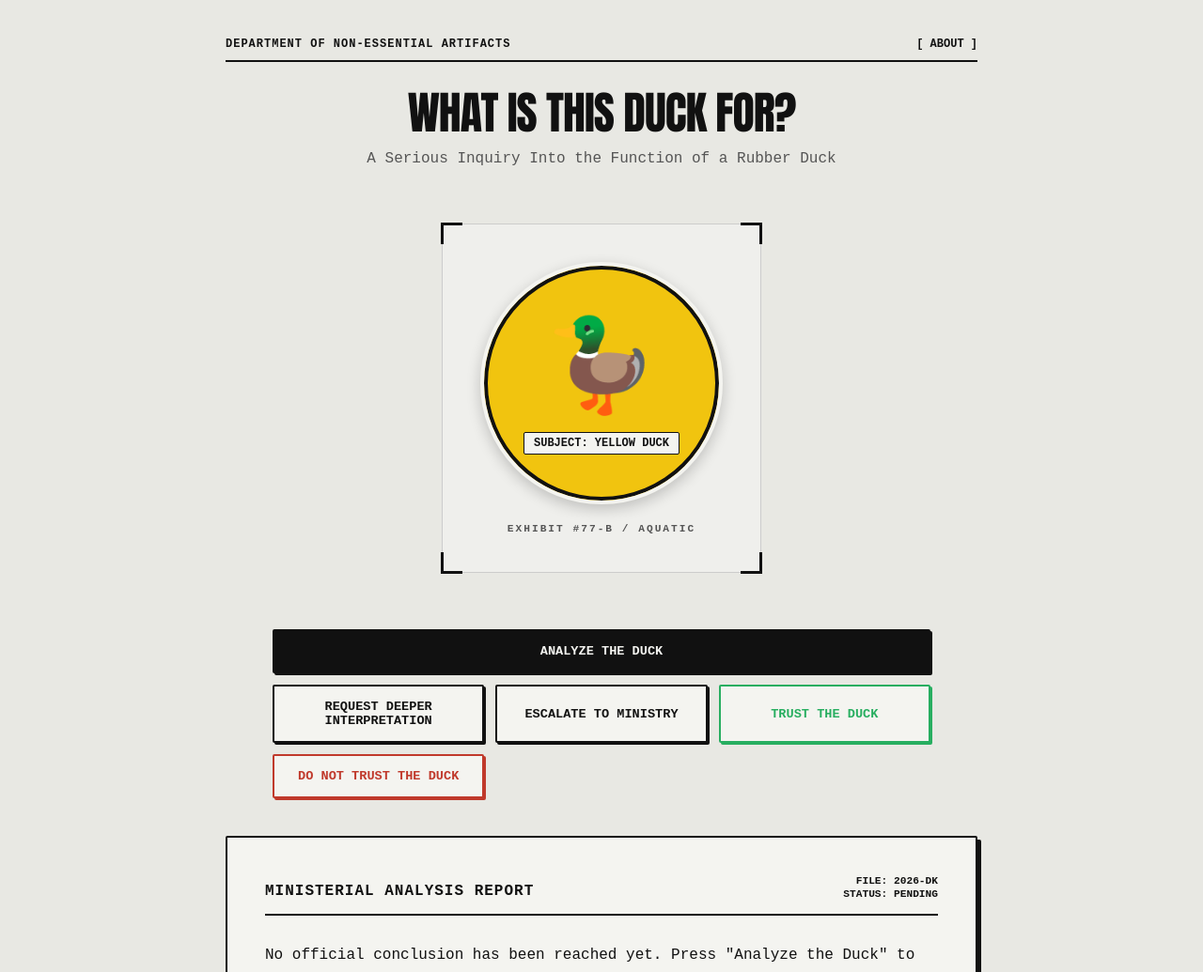
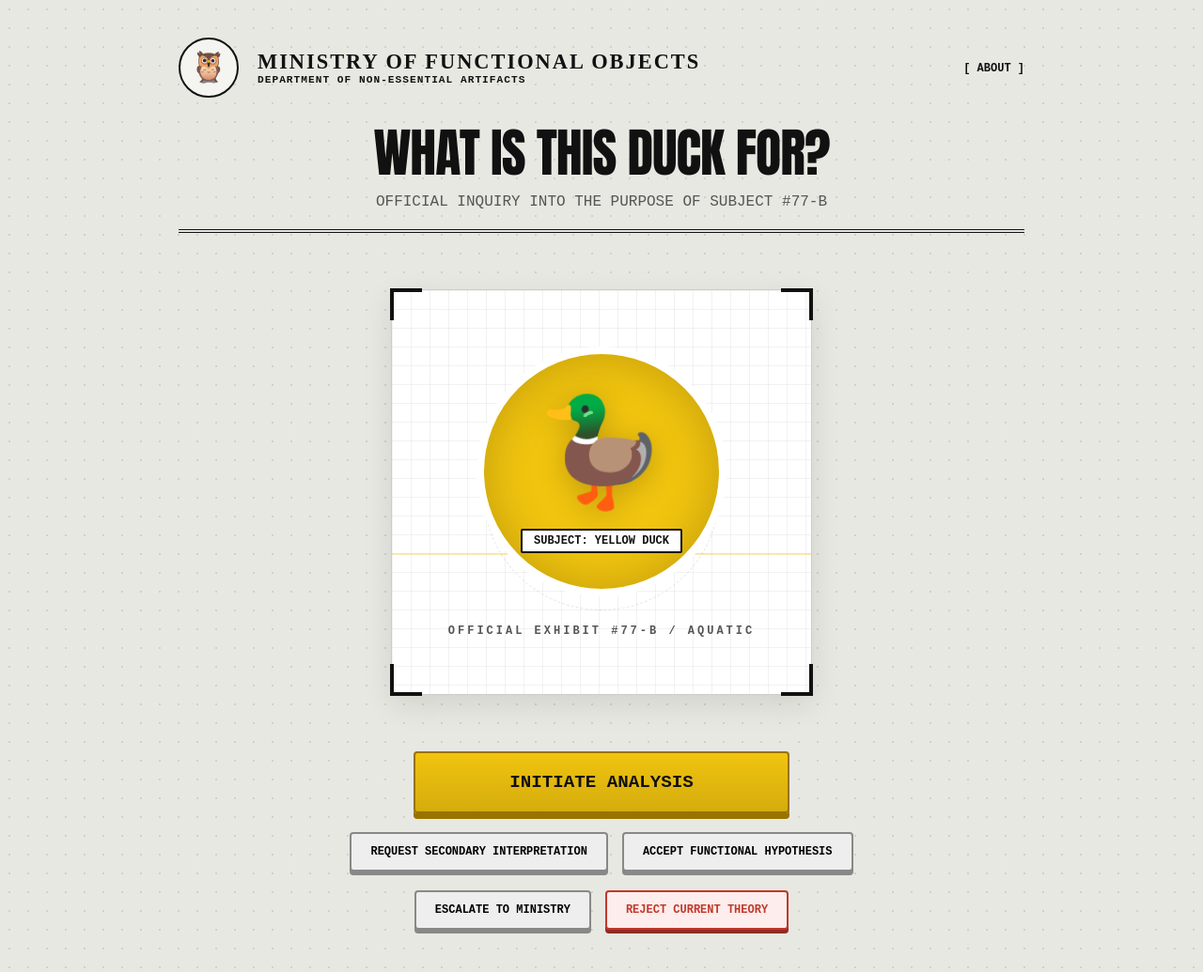
Before and after one commit to hericlibong/What_Is_This_Duck_For, a FastAPI app: page / in a window 1280 px wide. Shown: the top 1035 px of the page at 94% size. Run offline with FastAPI, Linux system fonts and the light colour scheme.

Commit message:
Enhance UI with institutional design updates; redesign header, buttons, and report panel; improve CSS styles for clarity and aesthetics

```diff
--- a/app/static/css/style.css
+++ b/app/static/css/style.css
@@ -8,11 +8,15 @@
     --distrust-color: #c0392b;
     --font-ui: "Courier New", Courier, monospace; /* Bureaucratic typewriter/data font */
     --font-heading: "Impact", "Times New Roman", serif; /* Serious institutional header */
+    --btn-shadow: 0 4px 0 #888;
+    --btn-shadow-active: 0 1px 0 #888;
 }
 
 body {
     font-family: var(--font-ui);
     background-color: #e8e8e3; /* Slightly darker institutional wall color */
+    background-image: radial-gradient(#d1d1ca 1px, transparent 1px);
+    background-size: 20px 20px;
     color: var(--primary-color);
     margin: 0;
     padding: 40px 20px;
@@ -21,64 +25,81 @@ body {
 }
 
 .container {
-    max-width: 800px;
+    max-width: 900px;
     width: 100%;
     text-align: center;
 }
 
-/* Header Styles */
+/* Header Styles - Ministerial Banner */
 .site-header {
     margin-bottom: 60px;
+    border-bottom: 4px double var(--border-color);
+    padding-bottom: 20px;
+}
+
+.ministerial-banner {
+    display: flex;
+    align-items: center;
+    gap: 20px;
+    margin-bottom: 30px;
     text-align: left;
 }
 
-.letterhead-top {
+.crest-placeholder {
+    width: 60px;
+    height: 60px;
+    border: 2px solid var(--border-color);
+    border-radius: 50%;
     display: flex;
-    justify-content: space-between;
     align-items: center;
-    border-bottom: 2px solid var(--border-color);
-    padding-bottom: 10px;
-    margin-bottom: 30px;
-    font-size: 0.75rem;
-    font-weight: bold;
-    text-transform: uppercase;
+    justify-content: center;
+    background: var(--bg-light);
+    font-size: 2rem;
 }
 
-.dept-label {
+.ministerial-titles {
+    flex-grow: 1;
+}
+
+.main-dept {
+    font-family: "Times New Roman", serif;
+    font-weight: 900;
+    font-size: 1.4rem;
+    letter-spacing: 2px;
+}
+
+.sub-dept {
+    font-size: 0.7rem;
+    font-weight: bold;
     letter-spacing: 1px;
 }
 
 .minimal-nav a {
     color: var(--primary-color);
     text-decoration: none;
+    font-size: 0.75rem;
+    font-weight: bold;
 }
 
 .minimal-nav a:hover {
     text-decoration: underline;
 }
 
-.title-block {
-    text-align: center;
-}
-
-header h1 {
+.title-block h1 {
     font-family: var(--font-heading);
-    font-size: 3rem;
-    margin: 0 0 5px 0;
+    font-size: 3.5rem;
+    margin: 20px 0 5px 0;
     letter-spacing: -1px;
     text-transform: uppercase;
     line-height: 1;
 }
 
-.subtitle {
+.title-block .subtitle {
     font-family: var(--font-ui);
     color: var(--text-muted);
     font-size: 1rem;
     margin-bottom: 0;
-    text-transform: none;
-    letter-spacing: 0;
-    border-bottom: none;
-    padding-bottom: 0;
+    text-transform: uppercase;
 }
 
 /* Duck Display Area - Exhibit Framing */
@@ -88,18 +109,55 @@ header h1 {
 
 .exhibit-frame {
     position: relative;
-    padding: 40px;
+    padding: 60px;
     border: 1px solid #ccc;
-    background-color: rgba(255,255,255,0.3);
+    background-color: white;
+    background-image:
+        linear-gradient(rgba(0,0,0,0.05) 1px, transparent 1px),
+        linear-gradient(90deg, rgba(0,0,0,0.05) 1px, transparent 1px);
+    background-size: 20px 20px;
     display: inline-block;
     margin: 0 auto;
+    box-shadow: 0 10px 30px rgba(0,0,0,0.1);
+}
+
+.scan-overlay {
+    position: absolute;
+    top: 0; left: 0; width: 100%; height: 100%;
+    pointer-events: none;
+    overflow: hidden;
+}
+
+.scan-line {
+    position: absolute;
+    width: 100%;
+    height: 2px;
+    background: rgba(241, 196, 15, 0.3);
+    top: 0;
+    animation: scan 4s linear infinite;
+}
+
+.radar-ring {
+    position: absolute;
+    top: 50%; left: 50%;
+    transform: translate(-50%, -50%);
+    border: 1px solid rgba(0,0,0,0.1);
+    border-radius: 50%;
+}
+
+.r1 { width: 150px; height: 150px; }
+.r2 { width: 250px; height: 250px; border-style: dashed; }
+
+@keyframes scan {
+    0% { top: 0; }
+    100% { top: 100%; }
 }
 
 .frame-corner {
     position: absolute;
-    width: 20px;
-    height: 20px;
-    border: 3px solid var(--primary-color);
+    width: 30px;
+    height: 30px;
+    border: 4px solid var(--primary-color);
 }
 
 .top-left { top: -2px; left: -2px; border-right: none; border-bottom: none; }
@@ -108,16 +166,18 @@ header h1 {
 .bottom-right { bottom: -2px; right: -2px; border-left: none; border-top: none; }
 
 .exhibit-id {
-    margin-top: 20px;
-    font-size: 0.7rem;
+    margin-top: 30px;
+    font-size: 0.75rem;
     font-weight: bold;
     color: var(--text-muted);
-    letter-spacing: 2px;
+    letter-spacing: 3px;
 }
 
 .duck-container {
     display: flex;
     justify-content: center;
+    position: relative;
+    z-index: 2;
 }
 
 .duck-image-placeholder {
@@ -129,12 +189,13 @@ header h1 {
     flex-direction: column;
     justify-content: center;
     align-items: center;
-    box-shadow: inset 0 0 0 4px var(--border-color), 0 5px 15px rgba(0,0,0,0.2);
-    border: 4px solid var(--bg-light);
+    box-shadow: inset 0 0 50px rgba(0,0,0,0.2);
+    border: 8px solid white;
 }
 
 .duck-emoji {
-    font-size: 6rem;
+    font-size: 7rem;
+    filter: drop-shadow(0 5px 15px rgba(0,0,0,0.2));
 }
 
 .label {
@@ -142,139 +203,163 @@ header h1 {
     font-weight: bold;
     font-size: 0.75rem;
     color: var(--primary-color);
-    background: var(--bg-light);
-    padding: 4px 10px;
-    border: 1px solid var(--border-color);
+    background: white;
+    padding: 4px 12px;
+    border: 2px solid var(--border-color);
     border-radius: 2px;
-    text-transform: uppercase;
 }
 
-/* Actions area */
+/* System Controls - Button Redesign */
 #actions {
-    margin-bottom: 40px;
+    margin-bottom: 60px;
 }
 
-.button-grid {
-    display: grid;
-    grid-template-columns: repeat(auto-fit, minmax(200px, 1fr));
-    gap: 12px;
-    max-width: 700px;
+.system-controls {
+    display: flex;
+    flex-direction: column;
+    gap: 20px;
+    max-width: 800px;
     margin: 0 auto;
 }
 
-.btn-action {
-    font-family: var(--font-ui);
-    font-weight: 700;
-    cursor: pointer;
-    border-radius: 2px; /* Sharper edges */
-    transition: all 0.2s;
-    border: 2px solid var(--border-color);
-    padding: 14px 20px;
-    font-size: 0.85rem;
-    text-transform: uppercase;
-    display: flex;
-    align-items: center;
-    justify-content: center;
-    box-shadow: 2px 2px 0px var(--border-color); /* Harsh flat shadow */
+.primary-trigger .btn-primary {
+    width: 100%;
+    max-width: 400px;
+    font-size: 1.2rem;
+    padding: 20px;
+    background: linear-gradient(to bottom, #f1c40f, #d4ac0d);
+    color: #111;
+    border-color: #997300;
+    box-shadow: 0 6px 0 #997300;
 }
 
-.btn-action:disabled {
-    opacity: 0.5;
-    cursor: not-allowed;
-    transform: none !important;
-    box-shadow: none;
+.primary-trigger .btn-primary:active {
+    box-shadow: 0 2px 0 #997300;
+    transform: translateY(4px);
 }
 
-.btn-primary {
-    background-color: var(--primary-color);
-    color: var(--bg-light);
-    grid-column: 1 / -1; /* Make it full width if possible */
+.secondary-actions, .system-overrides {
+    display: flex;
+    justify-content: center;
+    gap: 15px;
+    flex-wrap: wrap;
 }
 
-.btn-secondary {
-    background-color: var(--bg-light);
-    color: var(--primary-color);
+.btn-skeuo {
+    font-family: var(--font-ui);
+    font-weight: 900;
+    text-transform: uppercase;
+    border: 2px solid #888;
+    background: #eee;
+    border-radius: 4px;
+    cursor: pointer;
+    transition: none;
+    position: relative;
 }
 
-.btn-trust {
-    background-color: var(--bg-light);
-    color: var(--trust-color);
-    border-color: var(--trust-color);
-    box-shadow: 2px 2px 0px var(--trust-color);
+.btn-secondary.btn-skeuo {
+    padding: 12px 20px;
+    font-size: 0.75rem;
+    box-shadow: var(--btn-shadow);
 }
 
-.btn-distrust {
-    background-color: var(--bg-light);
-    color: var(--distrust-color);
-    border-color: var(--distrust-color);
-    box-shadow: 2px 2px 0px var(--distrust-color);
+.btn-secondary.btn-skeuo:active {
+    box-shadow: var(--btn-shadow-active);
+    transform: translateY(3px);
 }
 
-.btn-action:hover:not(:disabled) {
-    transform: translate(2px, 2px);
-    box-shadow: 0px 0px 0px var(--border-color);
+.btn-distrust.btn-skeuo {
+    padding: 12px 20px;
+    font-size: 0.75rem;
+    background: #fdedec;
+    border-color: #c0392b;
+    color: #c0392b;
+    box-shadow: 0 4px 0 #922b21;
 }
 
-.btn-trust:hover:not(:disabled) {
-    box-shadow: 0px 0px 0px var(--trust-color);
+.btn-distrust.btn-skeuo:active {
+    box-shadow: 0 1px 0 #922b21;
+    transform: translateY(3px);
 }
 
-.btn-distrust:hover:not(:disabled) {
-    box-shadow: 0px 0px 0px var(--distrust-color);
+/* Result Panel - Dossier Feel */
+.report-card {
+    background-color: white;
+    background-image: url("https://www.transparenttextures.com/patterns/paper-fibers.png");
+    border: 1px solid #ccc;
+    border-radius: 0;
+    padding: 50px;
+    text-align: left;
+    box-shadow: 15px 15px 0 rgba(0,0,0,0.05);
+    position: relative;
 }
 
-.btn-primary:hover:not(:disabled) { background-color: #000; }
-
-/* Result Panel */
-.report-card {
-    background-color: var(--bg-light);
-    border: 2px solid var(--border-color);
-    border-radius: 2px;
-    padding: 40px;
-    text-align: left;
-    box-shadow: 4px 4px 0px var(--border-color); /* Harsh document shadow */
+.report-card::before {
+    content: "";
+    position: absolute;
+    top: 0; left: 0; width: 100%; height: 5px;
+    background: repeating-linear-gradient(90deg, #ccc, #ccc 10px, transparent 10px, transparent 20px);
 }
 
 .report-header {
     border-bottom: 2px solid var(--border-color);
-    padding-bottom: 15px;
-    margin-bottom: 30px;
+    padding-bottom: 20px;
+    margin-bottom: 40px;
     display: flex;
     justify-content: space-between;
     align-items: flex-end;
 }
 
 .report-title {
+    font-family: "Times New Roman", serif;
     font-weight: 900;
     color: var(--primary-color);
-    font-size: 1rem;
+    font-size: 1.4rem;
     letter-spacing: 1px;
-    text-transform: uppercase;
 }
 
 .report-metadata {
     font-size: 0.7rem;
     font-weight: bold;
-    display: flex;
-    flex-direction: column;
-    text-align: right;
-    gap: 2px;
 }
 
+.meta-row {
+    display: flex;
+    justify-content: space-between;
+    gap: 10px;
+}
 
-#output-text {
+.dossier-body {
     font-family: var(--font-ui);
     font-size: 1rem;
-    line-height: 1.6;
-    color: var(--primary-color);
-    min-height: 100px;
+    line-height: 1.8;
+    color: #222;
+    min-height: 150px;
+}
+
+.dossier-footer {
+    margin-top: 40px;
+    padding-top: 20px;
+    border-top: 1px dashed #ccc;
+    display: flex;
+    justify-content: flex-end;
+}
+
+.footer-seal {
+    font-weight: 900;
+    border: 3px solid var(--distrust-color);
+    color: var(--distrust-color);
+    padding: 5px 15px;
+    transform: rotate(-5deg);
+    font-size: 0.8rem;
+    opacity: 0.7;
 }
 
 footer {
-    margin-top: 60px;
-    color: var(--text-muted);
-    font-size: 0.8rem;
-    border-top: 2px solid var(--border-color);
-    padding-top: 20px;
-    text-transform: uppercase;
+    margin-top: 80px;
+    color: #999;
+    font-size: 0.75rem;
+    border-top: 1px solid #ccc;
+    padding-top: 30px;
+    letter-spacing: 2px;
 }
--- a/app/static/js/app.js
+++ b/app/static/js/app.js
@@ -1,5 +1,7 @@
 document.addEventListener('DOMContentLoaded', () => {
     const outputText = document.getElementById('output-text');
+    const reportStatus = document.getElementById('report-status');
+    const reportConfidence = document.getElementById('report-confidence');
     const buttons = document.querySelectorAll('.btn-action');
 
     const modeLabels = {
@@ -17,7 +19,7 @@ document.addEventListener('DOMContentLoaded', () => {
                 <p><strong>CLASSIFICATION:</strong> ${data.classification}</p>
                 <p><strong>THREAT LEVEL:</strong> <span class="threat-${data.threat_level.toLowerCase()}">${data.threat_level}</span></p>
                 <p><strong>CONFIDENCE:</strong> ${data.confidence}%</p>
-                <hr>
+                <hr style="border: 1px dashed #ccc; margin: 20px 0;">
                 <p><strong>CONCLUSION:</strong> ${data.conclusion}</p>
             </div>
         `;
@@ -29,6 +31,8 @@ document.addEventListener('DOMContentLoaded', () => {
 
         const initialLabel = modeLabels[mode] || 'Processing';
         outputText.innerHTML = `<em style="color: #888;">${initialLabel}...</em>`;
+        reportStatus.textContent = 'SCANNING...';
+        reportConfidence.textContent = 'CALCULATING...';
 
         try {
             const response = await fetch('/analyze', {
@@ -48,11 +52,15 @@ document.addEventListener('DOMContentLoaded', () => {
             // Artificial delay for "serious" computation drama
             setTimeout(() => {
                 outputText.innerHTML = formatReport(data);
+                reportStatus.textContent = 'AUTHORIZED';
+                reportConfidence.textContent = `${data.confidence}%`;
                 buttons.forEach(btn => btn.disabled = false);
             }, 1000);
 
         } catch (error) {
             outputText.textContent = 'SYSTEM ERROR: The duck has exceeded known interpretive boundaries or API key is missing.';
+            reportStatus.textContent = 'ERROR';
+            reportConfidence.textContent = 'N/A';
             buttons.forEach(btn => btn.disabled = false);
         }
     };
--- a/app/templates/index.html
+++ b/app/templates/index.html
@@ -9,21 +9,32 @@
 <body>
     <div class="container">
         <header class="site-header">
-            <div class="letterhead-top">
-                <span class="dept-label">Department of Non-Essential Artifacts</span>
+            <div class="ministerial-banner">
+                <div class="crest-placeholder">
+                    <div class="crest-icon">🦉</div>
+                </div>
+                <div class="ministerial-titles">
+                    <div class="main-dept">MINISTRY OF FUNCTIONAL OBJECTS</div>
+                    <div class="sub-dept">DEPARTMENT OF NON-ESSENTIAL ARTIFACTS</div>
+                </div>
                 <nav class="minimal-nav">
                     <a href="#">[ ABOUT ]</a>
                 </nav>
             </div>
             <div class="title-block">
                 <h1>WHAT IS THIS DUCK FOR?</h1>
-                <p class="subtitle">A Serious Inquiry Into the Function of a Rubber Duck</p>
+                <p class="subtitle">Official Inquiry Into the Purpose of Subject #77-B</p>
             </div>
         </header>
 
         <main>
             <section id="subject-area">
                 <div class="exhibit-frame">
+                    <div class="scan-overlay">
+                        <div class="scan-line"></div>
+                        <div class="radar-ring r1"></div>
+                        <div class="radar-ring r2"></div>
+                    </div>
                     <div class="frame-corner top-left"></div>
                     <div class="frame-corner top-right"></div>
                     <div class="frame-corner bottom-left"></div>
@@ -34,17 +45,23 @@
                             <div class="label">SUBJECT: YELLOW DUCK</div>
                         </div>
                     </div>
-                    <div class="exhibit-id">EXHIBIT #77-B / AQUATIC</div>
+                    <div class="exhibit-id">OFFICIAL EXHIBIT #77-B / AQUATIC</div>
                 </div>
             </section>
 
             <section id="actions">
-                <div class="button-grid">
-                    <button class="btn-action btn-primary" onclick="triggerMode('analyze')">ANALYZE THE DUCK</button>
-                    <button class="btn-action btn-secondary" onclick="triggerMode('deeper')">REQUEST DEEPER INTERPRETATION</button>
-                    <button class="btn-action btn-secondary" onclick="triggerMode('ministry')">ESCALATE TO MINISTRY</button>
-                    <button class="btn-action btn-trust" onclick="triggerMode('trust')">TRUST THE DUCK</button>
-                    <button class="btn-action btn-distrust" onclick="triggerMode('distrust')">DO NOT TRUST THE DUCK</button>
+                <div class="system-controls">
+                    <div class="primary-trigger">
+                        <button class="btn-action btn-primary btn-skeuo" onclick="triggerMode('analyze')">INITIATE ANALYSIS</button>
+                    </div>
+                    <div class="secondary-actions">
+                        <button class="btn-action btn-secondary btn-skeuo" onclick="triggerMode('deeper')">REQUEST SECONDARY INTERPRETATION</button>
+                        <button class="btn-action btn-secondary btn-skeuo" onclick="triggerMode('trust')">ACCEPT FUNCTIONAL HYPOTHESIS</button>
+                    </div>
+                    <div class="system-overrides">
+                        <button class="btn-action btn-secondary btn-skeuo" onclick="triggerMode('ministry')">ESCALATE TO MINISTRY</button>
+                        <button class="btn-action btn-distrust btn-skeuo" onclick="triggerMode('distrust')">REJECT CURRENT THEORY</button>
+                    </div>
                 </div>
             </section>
 
@@ -53,12 +70,16 @@
                     <div class="report-header">
                         <div class="report-title">MINISTERIAL ANALYSIS REPORT</div>
                         <div class="report-metadata">
-                            <span>FILE: 2026-DK</span>
-                            <span>STATUS: PENDING</span>
+                            <div class="meta-row"><span>CASE ID:</span> <span>DUCK-042</span></div>
+                            <div class="meta-row"><span>STATUS:</span> <span id="report-status">UNDER INVESTIGATION</span></div>
+                            <div class="meta-row"><span>CONFIDENCE LEVEL:</span> <span id="report-confidence">LOW</span></div>
                         </div>
                     </div>
-                    <div id="output-text">
-                        No official conclusion has been reached yet. Press "Analyze the Duck" to begin the inquiry.
+                    <div id="output-text" class="dossier-body">
+                        No official conclusion has been reached yet. Press "Initiate Analysis" to begin the inquiry.
+                    </div>
+                    <div class="dossier-footer">
+                        <div class="footer-seal">STAMPED: DEPT-77</div>
                     </div>
                 </div>
             </section>
```
Also changed, not shown: docs/frontend_implementation_plan.md (+5 -4 lines), docs/project_plan.md (+1 -1 lines), docs/task_checklist.md (+1 -1 lines).
